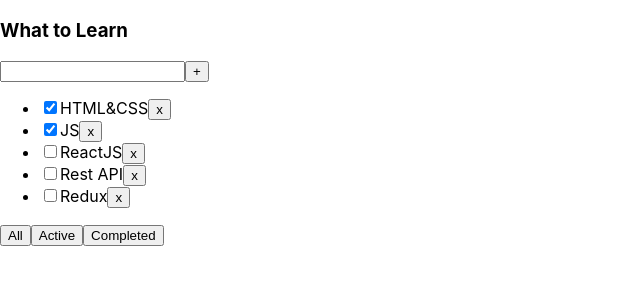
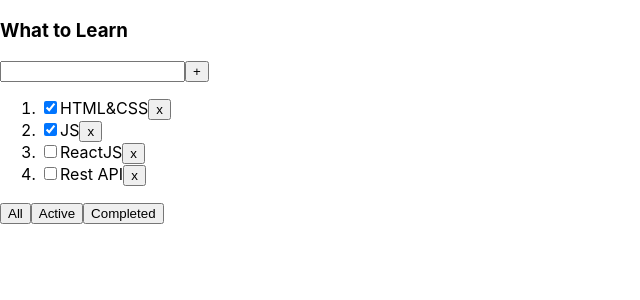
Before and after one commit to YaroshUlad/ToDoList, a React (Create React App) app: page / in a window 1280 px wide. Shown: the top 300 px of the page, without its empty margins (0-640 px from the left). Built offline with nearby package versions, Linux system fonts and the light colour scheme.

Commit message:
add checkbox

```diff
--- a/src/App.css
+++ b/src/App.css
@@ -1,8 +1,10 @@
 .App {
     padding: 30px;
     display: flex;
+    background-color: greenyellow;
 }
 
 .App > div {
     margin-right: 50px;
+    background-color: greenyellow;
 }
--- a/src/App.tsx
+++ b/src/App.tsx
@@ -1,3 +1,60 @@
+import React, {useState} from "react";
+import {ObjectsInDataArrayType, ToDoList} from "./components/ToDoList";
+
+
+type FilterButtonType = 'All' | 'Active' | 'Completed'
+const App = () => {
+    let [data, setData] = useState<Array<ObjectsInDataArrayType>>([
+        {id: 1, title: "HTML&CSS", isDone: true},
+        {id: 2, title: "JS", isDone: true},
+        {id: 3, title: "ReactJS", isDone: false},
+        {id: 4, title: "Rest API", isDone: false}
+    ])
+
+    let [filterButton, setFilterButton] = useState<FilterButtonType>('All')
+
+    const buttonNameReceiver = (buttonName: string, buttonID: number) => {
+        console.log(buttonName, buttonID)
+        if (buttonName === 'All' || buttonName === 'Active' || buttonName === 'Completed') {
+            setFilterButton(buttonName)
+        }
+        if (buttonName === 'x') {
+            setData(data.filter(el => el.id !== buttonID))
+        }
+    }
+    let filteredData = data
+    if (filterButton === 'Active') {
+        filteredData = data.filter(el => el.isDone === false)
+    }
+    if (filterButton === 'Completed') {
+        filteredData = data.filter(el => el.isDone === true)
+    }
+    const checkBoxIdReceiver = (boxId: number) => {
+        setData(data.map(el => {
+            if (el.id === boxId) {
+                if (el.isDone === true) {
+                    el.isDone = false
+                } else {
+                    el.isDone = true
+                }
+            }
+            return el
+        }))
+    }
+
+
+    return (
+        <div>
+            <ToDoList callBackBox={checkBoxIdReceiver} data={filteredData} title={'What to Learn'}
+                      callBack={buttonNameReceiver}/>
+        </div>
+    )
+}
+
+export default App
+
+
+/*
 import React, {useState} from "react";
 import {ObjectsInDataState, ToDoList} from "./components/ToDoList";
 
@@ -51,6 +108,7 @@
 
 export default App
 
+*/
 
 /*
 import React from "react";
--- a/src/components/Button.tsx
+++ b/src/components/Button.tsx
@@ -1,3 +1,24 @@
+import React from "react";
+
+type ButtonPropsTitle = {
+    buttonTitle: string,
+    callBack: (buttonName: string, buttonID: number) => void,
+    buttonID: number
+}
+
+export const Button = (props: ButtonPropsTitle) => {
+    const onClickHandler = (buttonName: string, buttonID: number) => {
+        props.callBack(buttonName, buttonID)
+    }
+    return (
+        <button/* title={props.buttonTitle}*/ onClick={() => onClickHandler(props.buttonTitle, props.buttonID)}>
+            {props.buttonTitle}
+        </button>
+    )
+}
+
+
+/*
 import React from "react";
 
 type ButtonPropsType = {
@@ -16,6 +37,7 @@
         <button title={props.title} onClick={onClickHandler}>{props.title}</button>
     )
 }
+*/
 
 
 /*
--- /dev/null
+++ b/src/components/Checkbox.tsx
@@ -0,0 +1,17 @@
+import React from "react";
+
+type CheckboxPropsType = {
+    isDone: boolean,
+    callBack: (boxId: number) => void,
+    boxID: number
+}
+
+export const Checkbox = (props: CheckboxPropsType) => {
+    const onClickHandler = (boxid: number) => {
+        props.callBack(boxid)
+    }
+    return (
+        <input type="checkbox" checked={props.isDone} defaultChecked={false}
+               onClick={() => onClickHandler(props.boxID)}/>
+    )
+}
--- a/src/components/ToDoList.tsx
+++ b/src/components/ToDoList.tsx
@@ -1,4 +1,62 @@
 import React from "react";
+import {Button} from "./Button";
+import {Checkbox} from "./Checkbox";
+
+
+type ToDoListPropsType = {
+    title: string,
+    callBack: (buttonName: string, buttonID: number) => void
+    data: Array<ObjectsInDataArrayType>,
+    callBackBox: (boxId: number) => void
+}
+
+export type ObjectsInDataArrayType = {
+    id: number,
+    title: string,
+    isDone: boolean
+}
+
+export const ToDoList = (props: ToDoListPropsType) => {
+
+
+    const onClickHandler = (buttonName: string, buttonID: number) => {
+        console.log(buttonName)
+        props.callBack(buttonName, buttonID)
+    }
+
+    const checkBoxHandler = (boxId: number) => {
+        console.log('from todo check', boxId)
+        props.callBackBox(boxId)
+    }
+    return (
+        <div>
+            <h3>{props.title}</h3>
+            <div>
+                <input type="text"/>
+                <Button buttonID={101} buttonTitle={'+'} callBack={onClickHandler}/>
+            </div>
+            <ol>
+                {props.data.map((el, index) => {
+                    return (
+                        <li key={index} value={index + 1}>
+                            <Checkbox boxID={el.id} isDone={el.isDone} callBack={checkBoxHandler}/>
+                            {el.title}
+                            <Button buttonTitle={'x'} callBack={onClickHandler} buttonID={el.id}/>
+                        </li>
+                    )
+                })}
+            </ol>
+            <div>
+                <Button buttonTitle={'All'} callBack={onClickHandler} buttonID={102}/>
+                <Button buttonTitle={'Active'} callBack={onClickHandler} buttonID={103}/>
+                <Button buttonTitle={'Completed'} callBack={onClickHandler} buttonID={104}/>
+            </div>
+        </div>
+    )
+}
+
+
+/*import React from "react";
 import {Button} from "./Button";
 
 type ToDoListPropsType = {
@@ -45,7 +103,7 @@
             </div>
         </div>
     )
-}
+}*/
 
 /*
 import React, {useState} from "react";
```
